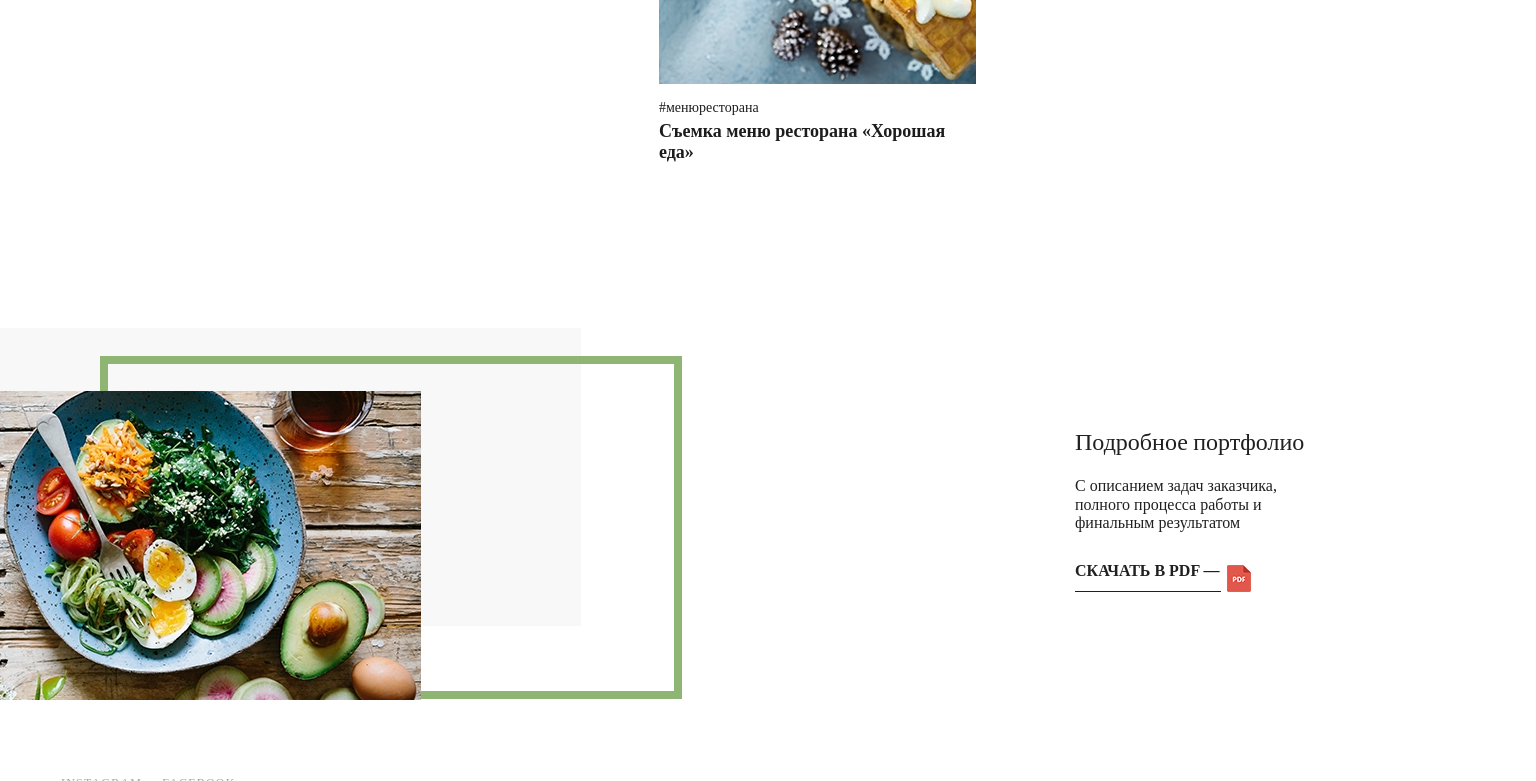
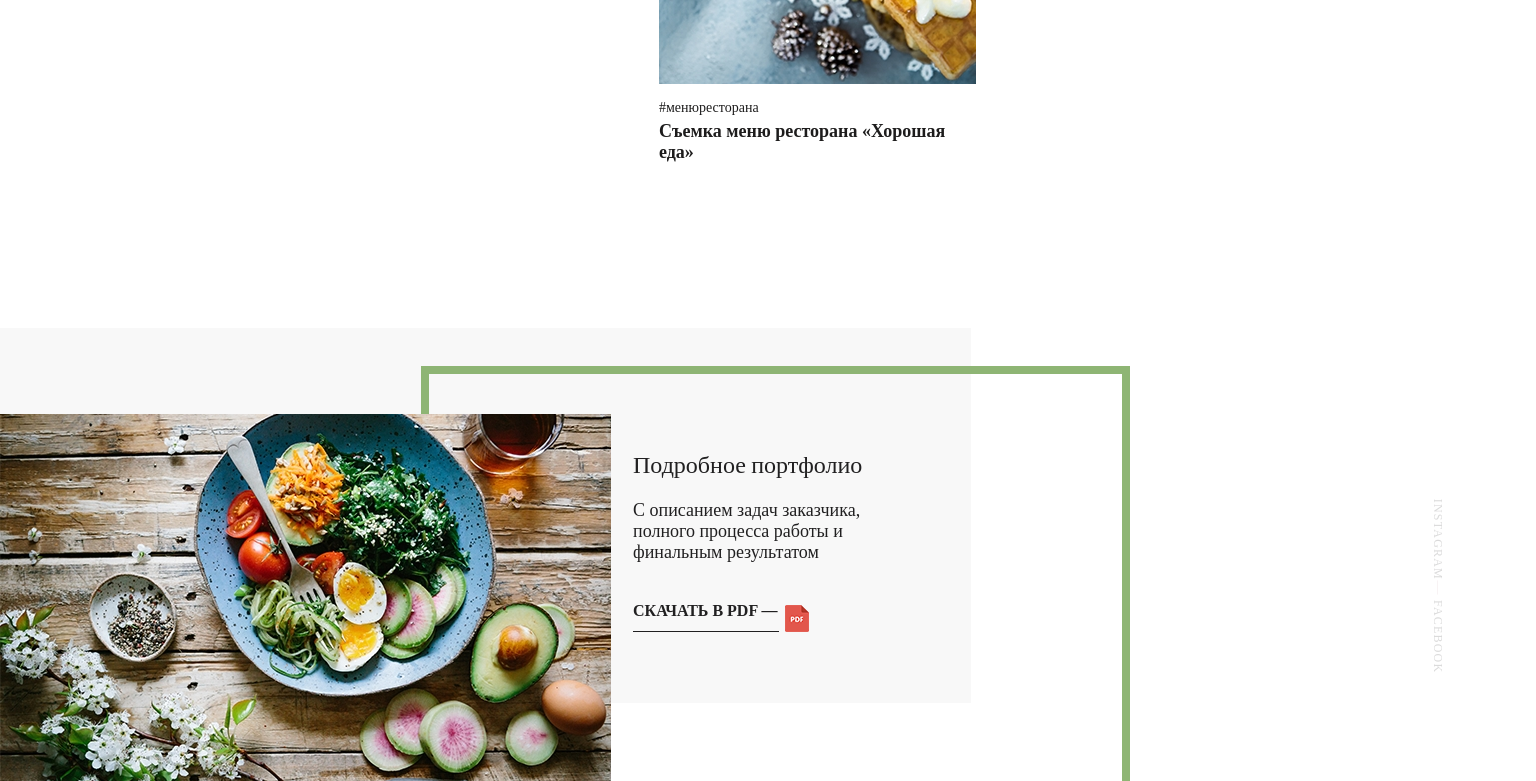
Before and after one commit to bunkerWHz/FoodBlogger, a website: page src/index.html in a window 1536 px wide. Shown: the part 2019-2800 px from the top of the page. Drawn offline with Linux system fonts and the light colour scheme.

Commit message:
add 1440 download-page styles

```diff
--- a/src/index.html
+++ b/src/index.html
@@ -147,7 +147,7 @@
                         <a href="#" class="btn btn--pdf">Скачать в pdf —</a>
                 </div>
     </div>
-        <ul class="socials">
+        <ul class="socials socials--side">
                 <li class="social"><a href="#" class="social__link">INSTAGRAM</a></li>
                 <li class="social"><a href="#" class="social__link">FACEBOOK</a></li>
             </ul>
--- a/src/styles/download-page.scss
+++ b/src/styles/download-page.scss
@@ -98,3 +98,48 @@ margin-right: 170px;
     }
  }
 }
+
+@media screen and (min-width: 1440px) {
+    .download-page {
+        position: relative;
+        .section__wrapper{
+            display: flex;
+            flex-direction: row;
+            padding-top: 86px;
+            height: 520px;
+            background-image:
+            url(/img/1440_download_bg-2.png),
+           url(/img/1440_download_bg-1.jpg);
+           background-repeat: no-repeat, no-repeat;
+           background-color: #fff;
+           background-position: left 421px top 38px, left 0 top 0;        }
+        .section__img {
+            margin-left: 0;
+        }
+        .section__title {
+color: #212021;
+font-family: "Source Serif Roman - Semibold";
+font-size: 24px;
+font-weight: 400;
+        }
+        .section__desc {
+            font-size: 18px;
+            margin-bottom: 40px;
+        }
+        .section__wr {
+            width: 400px;
+            float: right;
+            margin-right: auto;
+            display: flex;
+            flex-direction: column;
+            align-items: flex-start;
+        }
+
+
+
+
+
+    }
+
+
+}
--- a/src/styles/portfolio.scss
+++ b/src/styles/portfolio.scss
@@ -106,11 +106,19 @@ margin: 0;
     }
     .socials--side {
         margin: 0;
+        z-index: 2;
         display: flex;
         flex-direction: row;
         position: absolute;
         top: 50%;
         right: 0;
         transform: rotate(90deg);
+opacity: 0.4;
+color: #cb98a8;
+font-family: "Source Serif Roman";
+font-size: 14px;
+font-weight: 400;
+text-transform: uppercase;
+letter-spacing: 1.4px;
     }
 }
```
Also changed, not shown: src/img/1440_download_bg-1.jpg (added), src/img/1440_download_bg-2.png (added), src/styles/download-page.css, src/styles/download-page.min.css, src/styles/main.css, src/styles/main.min.css, src/styles/portfolio.css, src/styles/portfolio.min.css.
